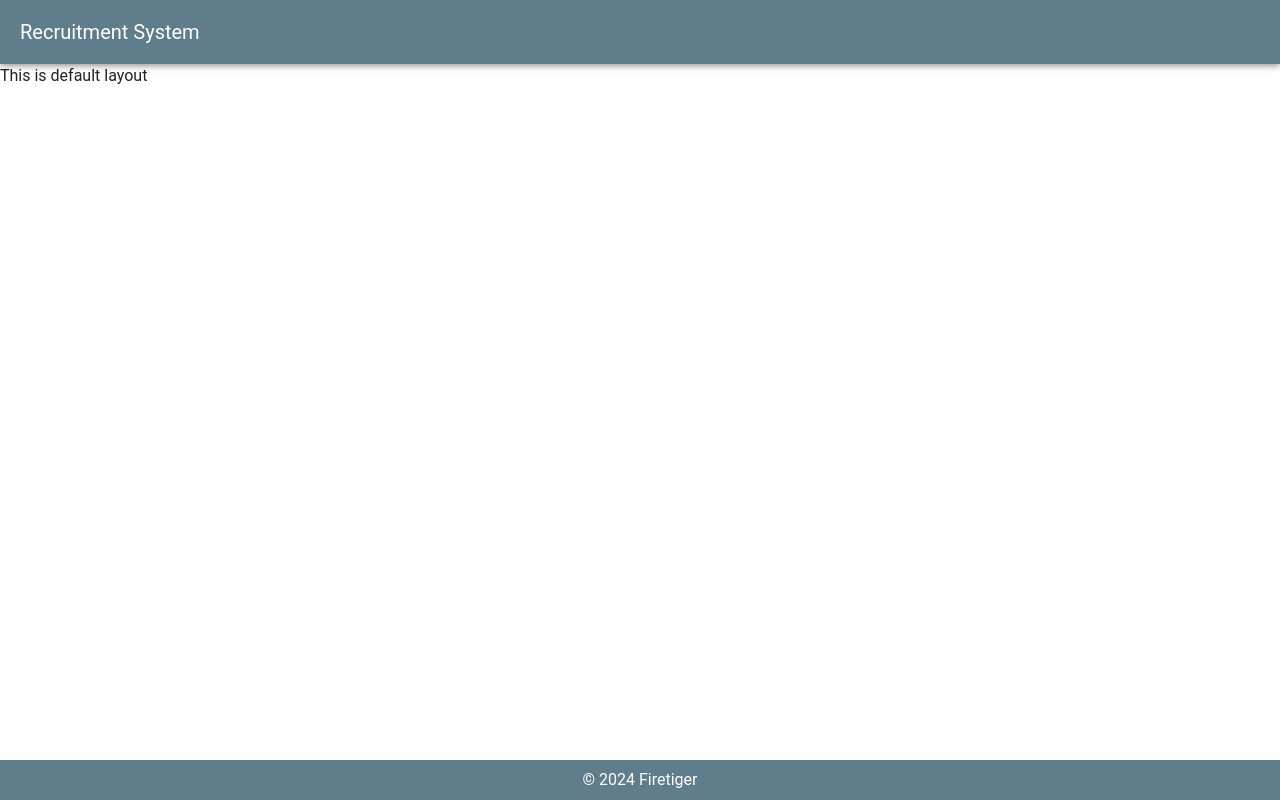
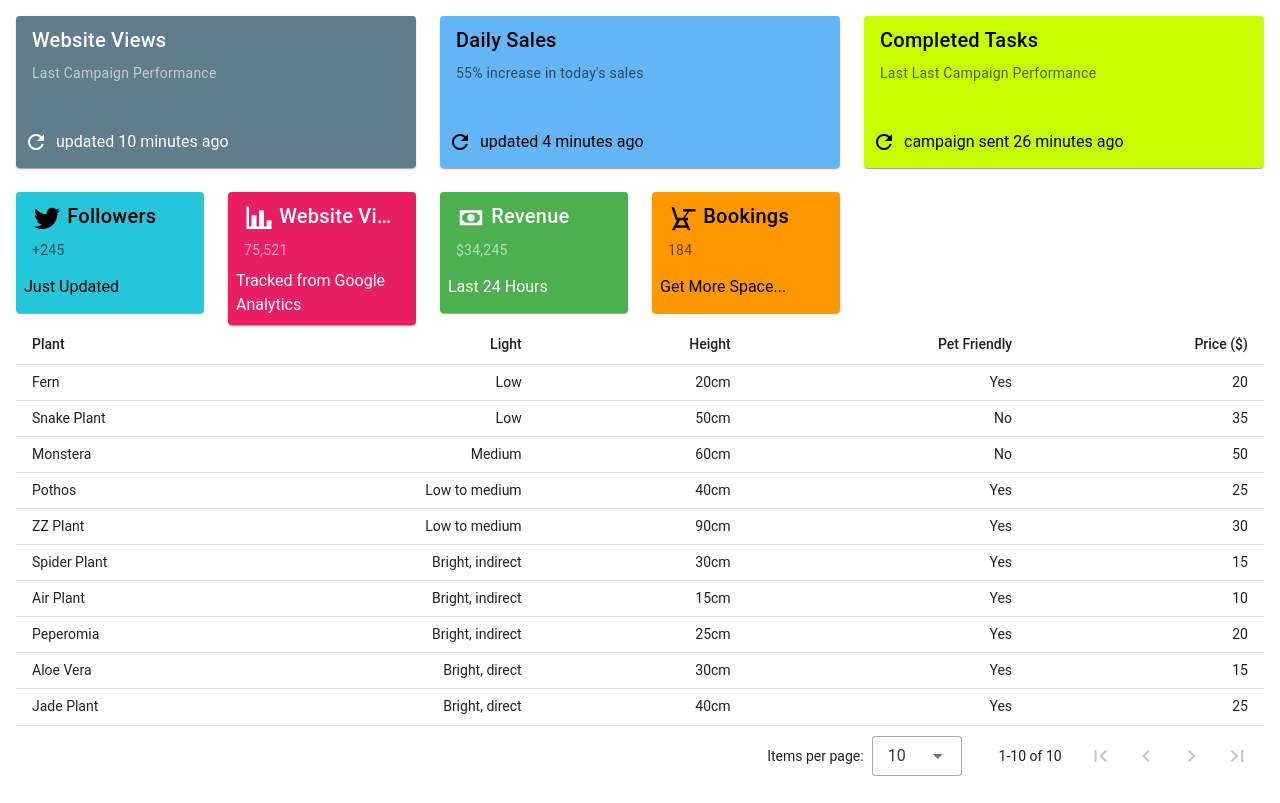
Before and after one commit to firetiger8/recruitment-system, a Nuxt app: page /dashboard in a window 1280 px wide. Built offline with nearby package versions, Linux system fonts and the light colour scheme.

Commit message:
added these page : setting, profile. modified dashboard, forgot password, index, login.

```diff
--- /dev/null
+++ b/pages/dashboard.vue
@@ -0,0 +1,193 @@
+<template>
+
+    <v-layout>
+        <v-main>
+            <v-container fluid>
+                <v-row>
+                    <v-col cols="12" md="4">
+                        <v-card color="primary" dark>
+                            <v-card-title>Website Views</v-card-title>
+                            <v-card-subtitle>Last Campaign Performance</v-card-subtitle>
+                            <v-card-text>
+
+                            </v-card-text>
+                            <v-card-actions>
+                                <v-icon>mdi-refresh</v-icon>
+                                <span>updated 10 minutes ago</span>
+                            </v-card-actions>
+                        </v-card>
+                    </v-col>
+                    <v-col cols="12" md="4">
+                        <v-card color="secondary" dark>
+                            <v-card-title>Daily Sales</v-card-title>
+                            <v-card-subtitle>55% increase in today's sales</v-card-subtitle>
+                            <v-card-text>
+
+                            </v-card-text>
+                            <v-card-actions>
+                                <v-icon>mdi-refresh</v-icon>
+                                <span>updated 4 minutes ago</span>
+                            </v-card-actions>
+                        </v-card>
+                    </v-col>
+                    <v-col cols="12" md="4">
+                        <v-card color="accent" dark>
+                            <v-card-title>Completed Tasks</v-card-title>
+                            <v-card-subtitle>Last Last Campaign Performance</v-card-subtitle>
+                            <v-card-text>
+
+                            </v-card-text>
+                            <v-card-actions>
+                                <v-icon>mdi-refresh</v-icon>
+                                <span>campaign sent 26 minutes ago</span>
+                            </v-card-actions>
+                        </v-card>
+                    </v-col>
+                </v-row>
+                <v-row>
+                    <v-col cols="12" md="2">
+                        <v-card color="info" dark>
+                            <v-card-title>
+                                <v-icon left>mdi-twitter</v-icon>
+                                Followers
+                            </v-card-title>
+                            <v-card-subtitle>+245</v-card-subtitle>
+                            <v-card-actions>
+                                <span>Just Updated</span>
+                            </v-card-actions>
+                        </v-card>
+                    </v-col>
+                    <v-col cols="12" md="2">
+                        <v-card color="pink" dark>
+                            <v-card-title>
+                                <v-icon left>mdi-chart-bar</v-icon>
+                                Website Visits
+                            </v-card-title>
+                            <v-card-subtitle>75,521</v-card-subtitle>
+                            <v-card-actions>
+                                <span>Tracked from Google Analytics</span>
+                            </v-card-actions>
+                        </v-card>
+                    </v-col>
+                    <v-col cols="12" md="2">
+                        <v-card color="green" dark>
+                            <v-card-title>
+                                <v-icon left>mdi-cash</v-icon>
+                                Revenue
+                            </v-card-title>
+                            <v-card-subtitle>$34,245</v-card-subtitle>
+                            <v-card-actions>
+                                <span>Last 24 Hours</span>
+                            </v-card-actions>
+                        </v-card>
+                    </v-col>
+                    <v-col cols="12" md="2">
+                        <v-card color="orange" dark>
+                            <v-card-title>
+                                <v-icon left>mdi-chair-school</v-icon>
+                                Bookings
+                            </v-card-title>
+                            <v-card-subtitle>184</v-card-subtitle>
+                            <v-card-actions>
+                                <span>Get More Space...</span>
+                            </v-card-actions>
+                        </v-card>
+                    </v-col>
+                </v-row>
+                <v-data-table :headers="headers" :items="plants" density="compact" item-key="name"
+                    color="primary"></v-data-table>
+            </v-container>
+
+        </v-main>
+    </v-layout>
+
+</template>
+<script setup>
+import { ref } from 'vue'
+
+definePageMeta({
+    layout: "backend-layout",
+});
+
+// Plant data
+const headers = ref([
+    { title: 'Plant', align: 'start', sortable: false, key: 'name' },
+    { title: 'Light', align: 'end', key: 'light' },
+    { title: 'Height', align: 'end', key: 'height' },
+    { title: 'Pet Friendly', align: 'end', key: 'petFriendly' },
+    { title: 'Price ($)', align: 'end', key: 'price' },
+])
+
+const plants = ref([
+    {
+        name: 'Fern',
+        light: 'Low',
+        height: '20cm',
+        petFriendly: 'Yes',
+        price: 20,
+    },
+    {
+        name: 'Snake Plant',
+        light: 'Low',
+        height: '50cm',
+        petFriendly: 'No',
+        price: 35,
+    },
+    {
+        name: 'Monstera',
+        light: 'Medium',
+        height: '60cm',
+        petFriendly: 'No',
+        price: 50,
+    },
+    {
+        name: 'Pothos',
+        light: 'Low to medium',
+        height: '40cm',
+        petFriendly: 'Yes',
+        price: 25,
+    },
+    {
+        name: 'ZZ Plant',
+        light: 'Low to medium',
+        height: '90cm',
+        petFriendly: 'Yes',
+        price: 30,
+    },
+    {
+        name: 'Spider Plant',
+        light: 'Bright, indirect',
+        height: '30cm',
+        petFriendly: 'Yes',
+        price: 15,
+    },
+    {
+        name: 'Air Plant',
+        light: 'Bright, indirect',
+        height: '15cm',
+        petFriendly: 'Yes',
+        price: 10,
+    },
+    {
+        name: 'Peperomia',
+        light: 'Bright, indirect',
+        height: '25cm',
+        petFriendly: 'Yes',
+        price: 20,
+    },
+    {
+        name: 'Aloe Vera',
+        light: 'Bright, direct',
+        height: '30cm',
+        petFriendly: 'Yes',
+        price: 15,
+    },
+    {
+        name: 'Jade Plant',
+        light: 'Bright, direct',
+        height: '40cm',
+        petFriendly: 'Yes',
+        price: 25,
+    },
+])
+</script>
--- a/pages/forgot-password.vue
+++ b/pages/forgot-password.vue
@@ -1,4 +1,8 @@
 <template>
+    <v-app-bar app color="primary" dark>
+        <v-toolbar-title>Forgot Password - Recruitment System</v-toolbar-title>
+    </v-app-bar>
+    <v-main>
         <v-container>
             <v-row class="justify-center align-center">
                 <v-col cols="12" md="6">
@@ -32,6 +36,7 @@
                 </v-card>
             </v-dialog>
         </v-container>
+    </v-main>
 </template>
 
 <script setup>
--- a/pages/index.vue
+++ b/pages/index.vue
@@ -1,2 +1,10 @@
 <template>
+    <v-container>
+        <v-row>
+            <v-col cols="12">
+                <h1>Welcome to the Recruitment System</h1>
+                <nuxt-link to="/login">Go to Login Page</nuxt-link>
+            </v-col>
+        </v-row>
+    </v-container>
 </template>
--- a/pages/login.vue
+++ b/pages/login.vue
@@ -1,4 +1,10 @@
 <template>
+    <v-app-bar app color="primary" dark>
+        <v-toolbar-title>Login - Recruitment System</v-toolbar-title>
+    </v-app-bar>
+    <v-main>
+
+
         <v-container>
             <v-row class="justify-center align-center">
                 <v-col cols="12" md="6">
@@ -13,7 +19,7 @@
                                 prepend-icon="mdi-lock" clearable></v-text-field>
                         </v-card-text>
 
-                    <v-btn small color="primary" class="ma-3" cols="12" md="3">Login</v-btn>
+                        <v-btn @click="login" small color="primary" class="ma-3" cols="12" md="3">Login</v-btn>
                         <v-btn @click="forgotPassword" variant="text" class="ma-3 float-right" cols="12" md="3">Forgot
                             Password</v-btn>
 
@@ -22,6 +28,7 @@
                 </v-col>
             </v-row>
         </v-container>
+    </v-main>
 </template>
 
 <script setup>
@@ -35,6 +42,7 @@ let password = ''
 const login = () => {
     // Handle login logic here
     console.log('Logging in...')
+    router.push('/dashboard')
 }
 
 const forgotPassword = () => {
--- /dev/null
+++ b/pages/profile.vue
@@ -0,0 +1,9 @@
+<template>
+    This is profile page
+</template>
+
+<script setup>
+definePageMeta({
+    layout: "backend-layout",
+});
+</script>
--- /dev/null
+++ b/pages/setting.vue
@@ -0,0 +1,9 @@
+<template>
+    This is setting page
+</template>
+
+<script setup>
+definePageMeta({
+    layout: "backend-layout",
+});
+</script>
```
Lines whose indentation alone changed are shown as unchanged.
